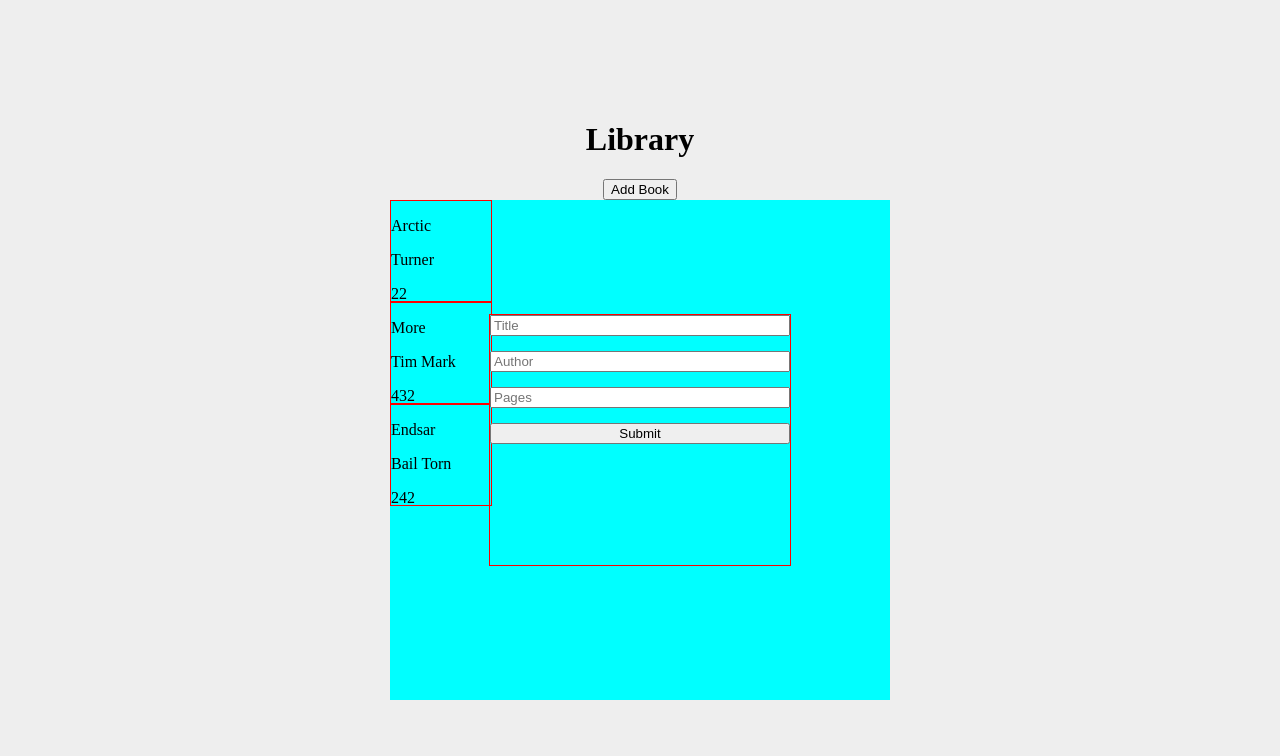
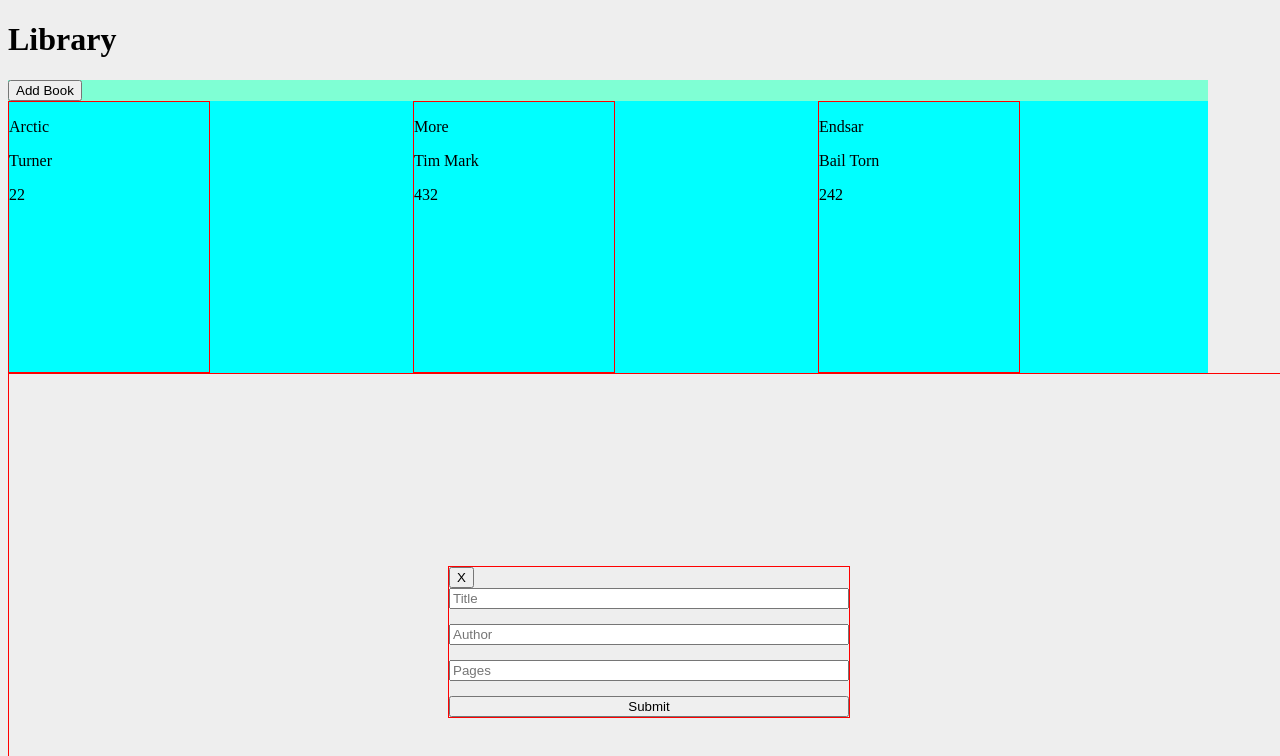
Before and after one commit to dimasjp/odin_library, a plain HTML site: page index.html in a window 1280 px wide. Both pictures are taken after a click on the button "Add Book". Shown: the top 756 px of the page. Drawn offline with Linux system fonts and the light colour scheme.

Commit message:
Add functions to close modal, start improving layout

```diff
--- a/index.html
+++ b/index.html
@@ -15,7 +15,11 @@
         <div class="add-button">
             <button class="btn-add-book">Add Book</button>
         </div>
-        <div class="modal">
+        <div class="container"></div>
+    </div>
+    <div class="modal">
+        <div class="modal-content">
+            <button class="btn-close-modal">X</button>
             <form action="" id="book-form" name="book-form">
                 <input type="text" name="book-title" id="title" placeholder="Title" required>
                 <input type="text" name="book-author" id="author" placeholder="Author" required>
@@ -23,7 +27,6 @@
                 <button type="submit" form="form" class="btn-submit">Submit</button>
             </form>
         </div>
-        <div class="container"></div>
     </div>
 </body>
 </html>
--- a/script.js
+++ b/script.js
@@ -8,6 +8,7 @@ const authorInput = document.querySelector('#author');
 const pagesInput = document.querySelector('#pages');
 const modal = document.querySelector('.modal');
 const addButton = document.querySelector('.btn-add-book');
+const closeButton = document.querySelector('.btn-close-modal');
 
 
 function Book(title, author, pages, read) {
@@ -55,16 +56,21 @@ const submitButton = document.querySelector('.btn-submit');
 submitButton.addEventListener('click', () => {
     addBookToLibrary(titleInput.value, authorInput.value, pagesInput.value);
     form.reset();
+    closeModal();
 })
 
 addButton.addEventListener('click', () => {
     modal.style.display = 'block';
 })
 
-window.onclick = function(event) {
-    if (event.target == modal) {
-        modal.style.display = 'none';
+document.addEventListener('click', (event) => {
+    if (event.target === modal || event.target === closeButton) {
+        closeModal();
     }
+})
+
+function closeModal() {
+    modal.style.display = 'none';
 }
 
 addBookToLibrary('Arctic', 'Turner', 22);
--- a/style.css
+++ b/style.css
@@ -1,19 +1,14 @@
 body {
-    padding: 0;
-    margin: 0;
-    height: 100vh;
+    min-height: 100vh;
     background-color: #EEEEEE;
-    display: flex;
-    flex-direction: column;
-    justify-content: center;
-    align-items: center;
+}
+
+header {
 }
 
 .main {
-    display: flex;
-    flex-direction: column;
-    align-items: center;
-    justify-content: center;
+    width: 1200px;
+    background-color: aquamarine;
 }
 
 .modal {
@@ -21,14 +16,20 @@ body {
     position: fixed;
     z-index: 1;
     border: solid 1px red;
+    width: 100%;
+    height: 100%;
+}
+
+.modal-content {
+    border: solid 1px red;
+    margin: 15% auto;
+    width: 400px;
 }
 
 form {
     display: flex;
     flex-flow: column;
     gap: 15px;
-    height: 250px;
-    width: 300px;
 }
 
 .form input {
@@ -39,13 +40,14 @@ form {
 }
 
 .container {
-    height: 500px;
-    width: 500px;
+    display: grid;
+    grid-template-columns: repeat(auto-fill, minmax(300px, 1fr));
     background-color: aqua;
+    gap: 15px;
 }
 
 .book-card {
     border: red 1px solid;
-    height: 100px;
-    width:  100px;
+    height: 270px;
+    width:  200px;
 }
```
